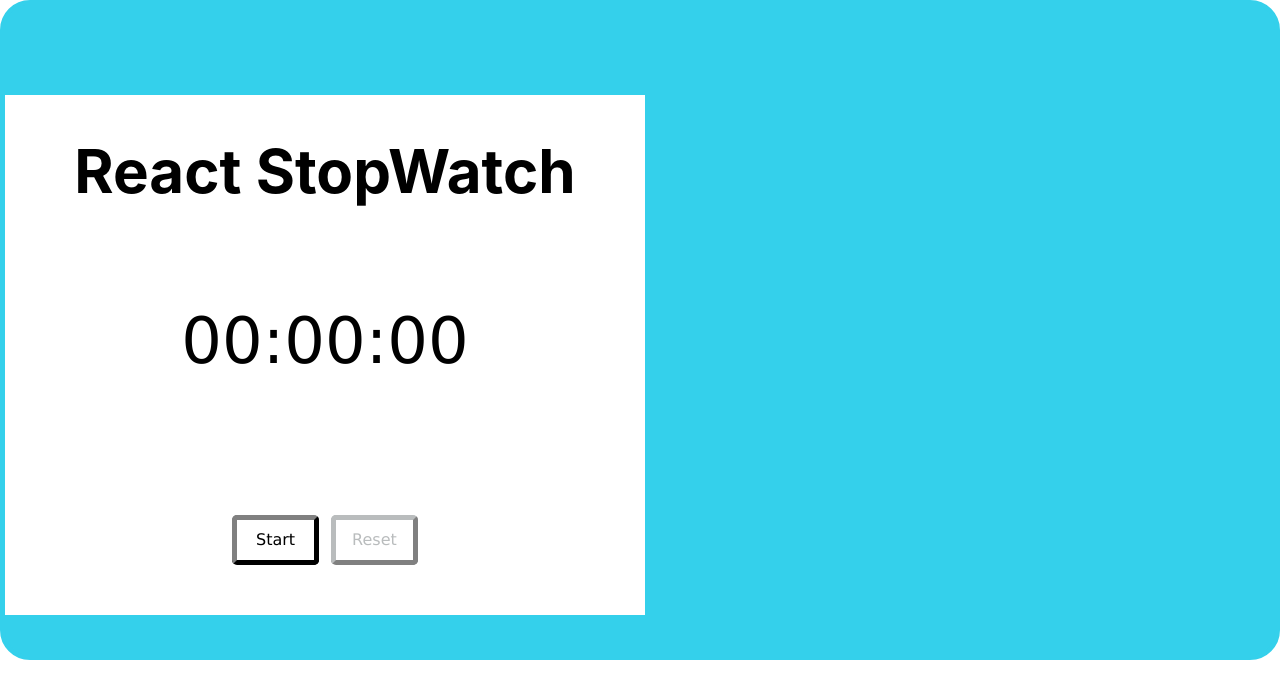
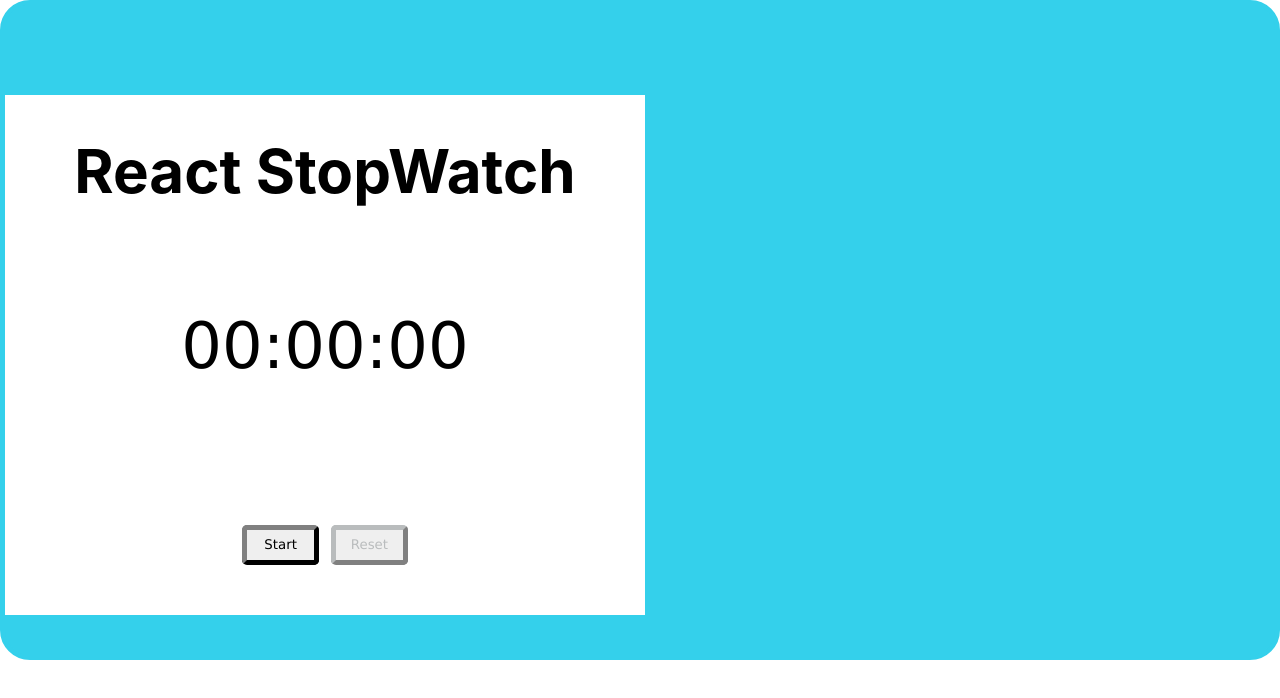
Before and after one commit to iamneo-production/faadbddddeddddbbedcfcdbadffbabbf, a React (Create React App) app in the folder reactapp/: page / in a window 1280 px wide. Shown: the top 698 px of the page. Built offline with nearby package versions, Linux system fonts and the light colour scheme.

Commit message:
Backup Commit

```diff
--- a/reactapp/src/Components/ControlButtons/ControlButtons.jsx
+++ b/reactapp/src/Components/ControlButtons/ControlButtons.jsx
@@ -5,11 +5,11 @@ export default function ControlButtons(props)
 {
   const StartButton = (
     <div className="btn-grp">
-        <div className="btn btn-one btn-start"
-            onClick={props.handleStart}>
+        <button className="btn btn-one btn-start"
+            onClick={props.handleStart} id="start">
         Start
-        </div>
-        <div className="btn btn-two" style={{
+        </button>
+        <button className="btn btn-two" style={{
             shadowOpacity: 1,
             shadowColor: '#000',
             shadowOffset: { width: 10, height: 10 },
@@ -20,9 +20,9 @@ export default function ControlButtons(props)
             borderColor: "#b9bcbd",
             borderBottomColor: "grey",
             borderRightColor: "grey"
-        }}>
+        }} id="reset">
         Reset
-        </div>
+        </button>
     </div>
   );
   const ActiveButtons = (
@@ -31,9 +31,9 @@ export default function ControlButtons(props)
            onClick={props.handlePauseResume}>
         {props.isPaused ? "Resume" : "Pause"}
       </div>
-      <div className="btn btn-two" onClick={props.handleReset} >
+      <button className="btn btn-two" onClick={props.handleReset} id="reset">
         Reset
-      </div>
+      </button>
 
     </div>
   );
--- a/reactapp/src/Components/Timer/Timer.jsx
+++ b/reactapp/src/Components/Timer/Timer.jsx
@@ -3,7 +3,7 @@ import "./Timer.css";
 
 export default function Timer(props) {
   return (
-    <div className="timer">
+    <p className="timer" id="time">
       <span className="digits">
       {("0" + Math.floor((props.time / 3600000) % 60)).slice(-2)}:
       </span>
@@ -14,6 +14,6 @@ export default function Timer(props) {
         {("0" + Math.floor((props.time / 1000) % 60)).slice(-2)}
       </span>
 
-    </div>
+    </p>
   );
 }
```
